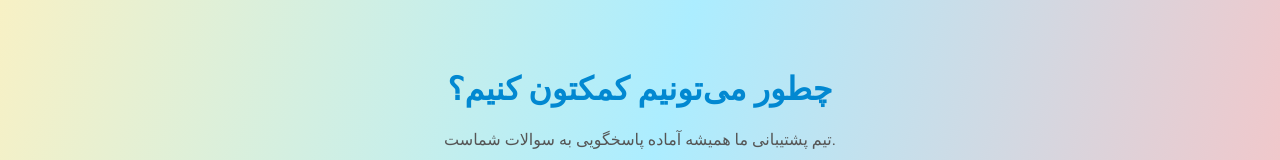
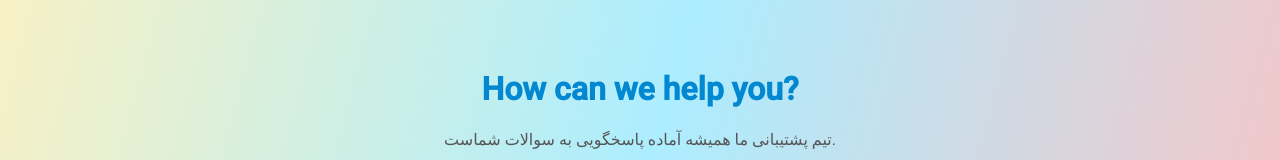
Before and after one commit to qAmiralii/cncMaster, an Angular app: page /public/support in a window 1280 px wide. Shown: the part 369-529 px from the top of the page. Built offline with nearby package versions, Linux system fonts and the light colour scheme.

Commit message:
start translating

```diff
--- a/src/app/pages/public/home/ui/home.component.ts
+++ b/src/app/pages/public/home/ui/home.component.ts
@@ -5,7 +5,6 @@ import { MatIconModule } from '@angular/material/icon';
 import { MatButtonModule } from '@angular/material/button';
 import { MatBadgeModule } from '@angular/material/badge';
 import { MatSnackBar, MatSnackBarModule } from '@angular/material/snack-bar';
-import { IshandedComponent } from "../../../../components/test/ui/ishanded/ishanded.component";
 import { FooterComponent } from "../../../../components/footer/ui/footer.component";
 import { BreakpointObserver, Breakpoints } from '@angular/cdk/layout';
 import { Observable, map, shareReplay } from 'rxjs';
@@ -22,7 +21,6 @@ import { AsyncPipe } from '@angular/common';
     MatCardModule,
     SliderComponent,
     MatSnackBarModule,
-    IshandedComponent,
     FooterComponent,
     AsyncPipe
   ],
--- a/src/app/pages/public/support/ui/support.component.html
+++ b/src/app/pages/public/support/ui/support.component.html
@@ -1,7 +1,7 @@
 <div class="support-container">
   <div class="hero-section">
     <img src="/img/support/header.png" alt="Support Banner" />
-    <h1>چطور می‌تونیم کمکتون کنیم؟</h1>
+    <h1>How can we help you?</h1>
     <p>تیم پشتیبانی ما همیشه آماده پاسخگویی به سوالات شماست.</p>
   </div>
 
```
